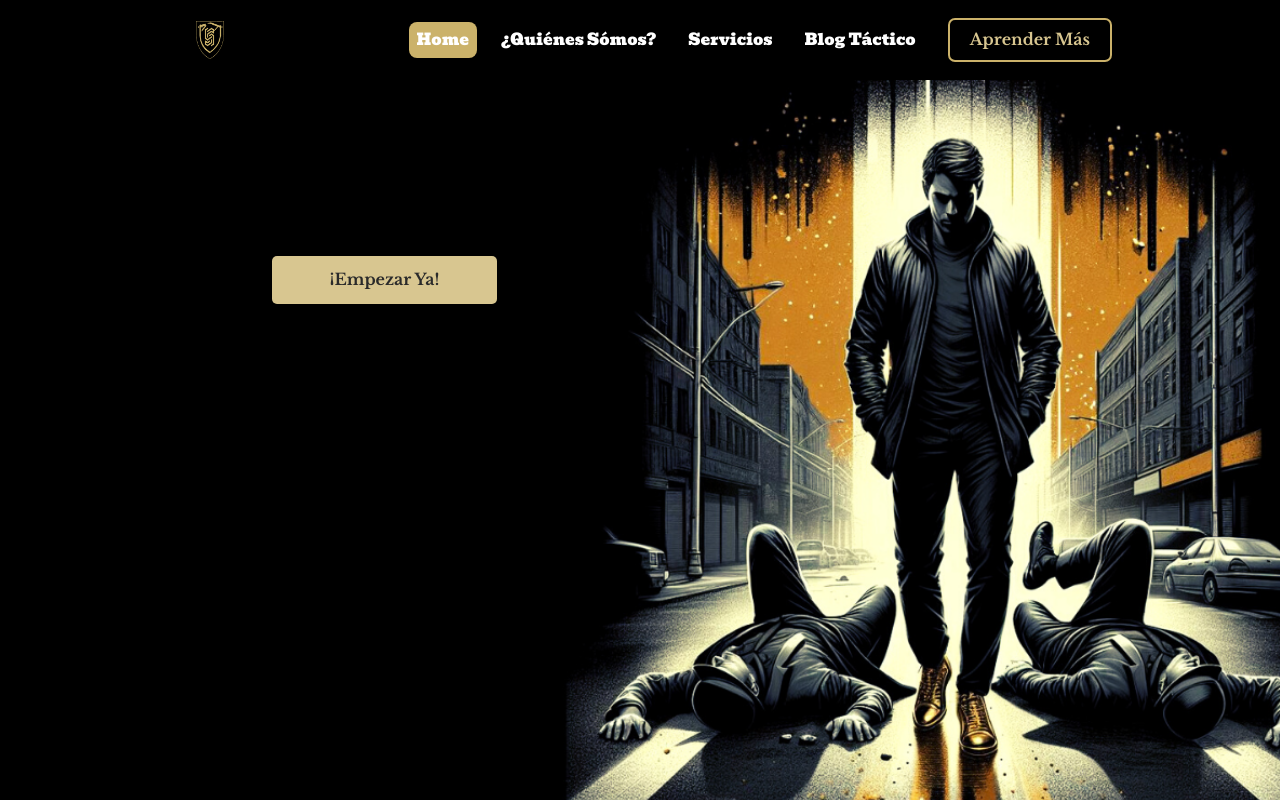
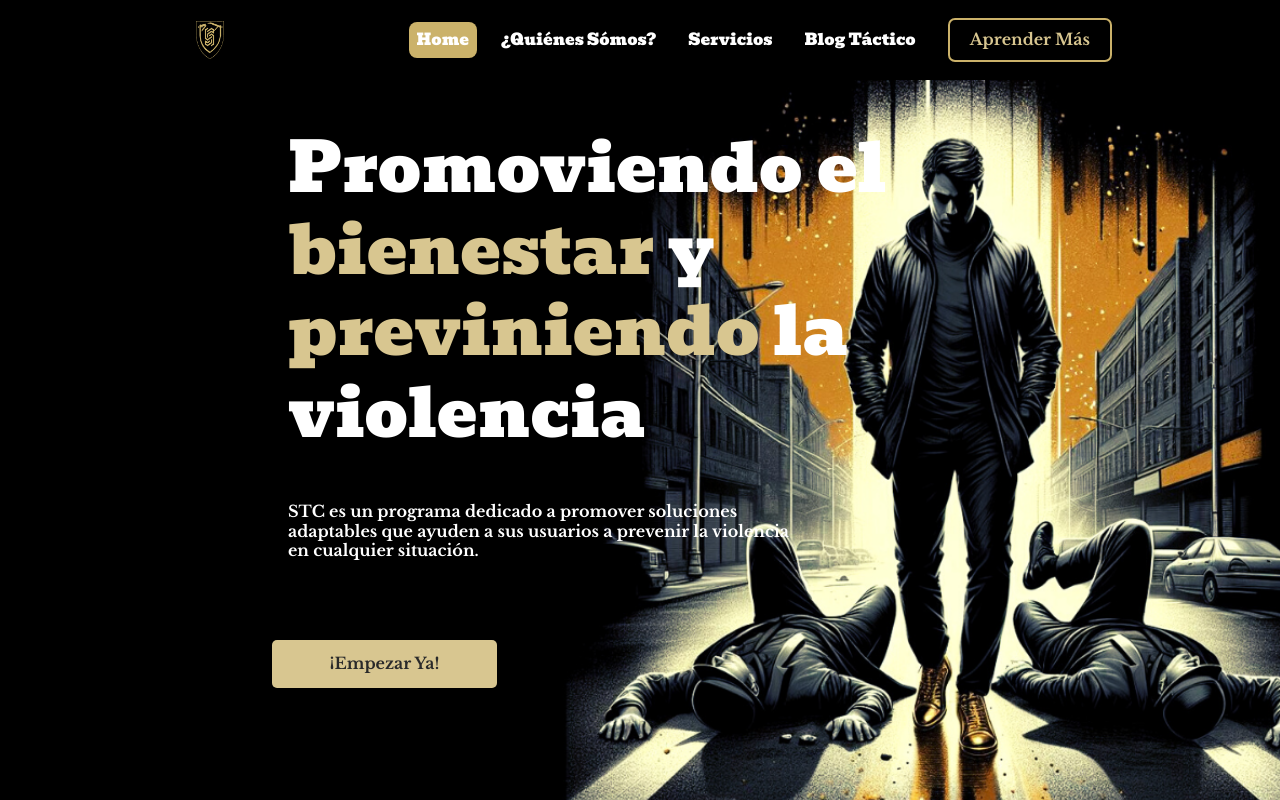
Before and after one commit to luifer991/stc, a Next.js app: page / in a window 1280 px wide. Shown: the top 800 px of the page. Built offline with nearby package versions, Linux system fonts and the light colour scheme; no server answers.

Commit message:
using title component

```diff
--- a/src/app/UI/Hero.tsx
+++ b/src/app/UI/Hero.tsx
@@ -8,14 +8,13 @@ function Hero() {
     <>
       <div className="bg-[url(/pocketforce.jpeg)] bg-cover bg-center h-[830px] w-full text-white md:bg-[url(/darkpocket.png)]">
         <article className='pl-[240px]'>
-          <Title>
-            <h1 className={`text-left text-[68px] pt-12 pb-12 txt-[#ffffffcc]${bevan.className}`}>
-              Promoviendo el <span className='txt-[#d8c690]'> bienestar</span> y<span className='txt-[#d8c690]'> previniendo</span> la violencia
-            </h1>
-            <p className={`text-left max-w-lg txt-sm pb-[80px] md:pb-20 ${libreBaskerville.className}`}>
-              STC es un programa dedicado a promover soluciones adaptables que ayuden a sus usuarios a prevenir la violencia en cualquier situación.
-            </p>
-          </Title>
+          <Title first='Promoviendo el '
+            spanOne='bienestar '
+            w='y '
+            SpanTwo='previniendo '
+            second='la violencia'
+            third='STC es un programa dedicado a promover soluciones adaptables que ayuden a sus usuarios a prevenir la violencia en cualquier situación.'
+          />
           <div className="pl-8 pt-0 mt-0 w-[700px]">
             <Button classb="l-btn" text="¡Empezar Ya!" />
           </div>
```
